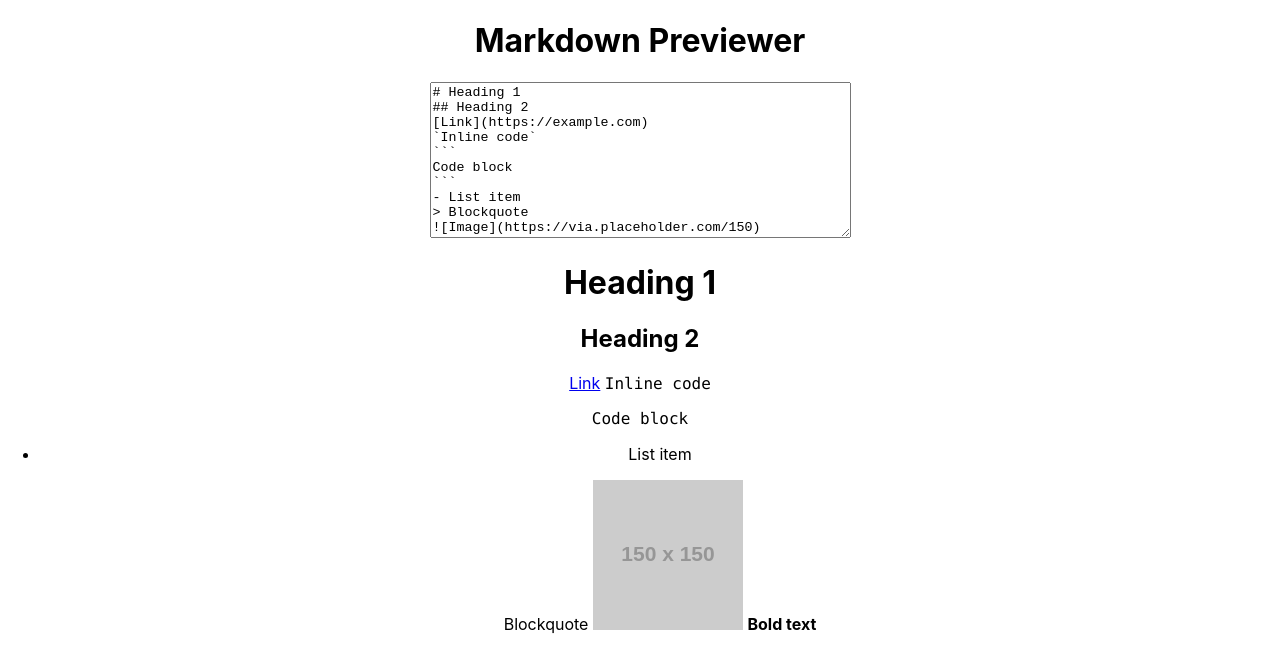
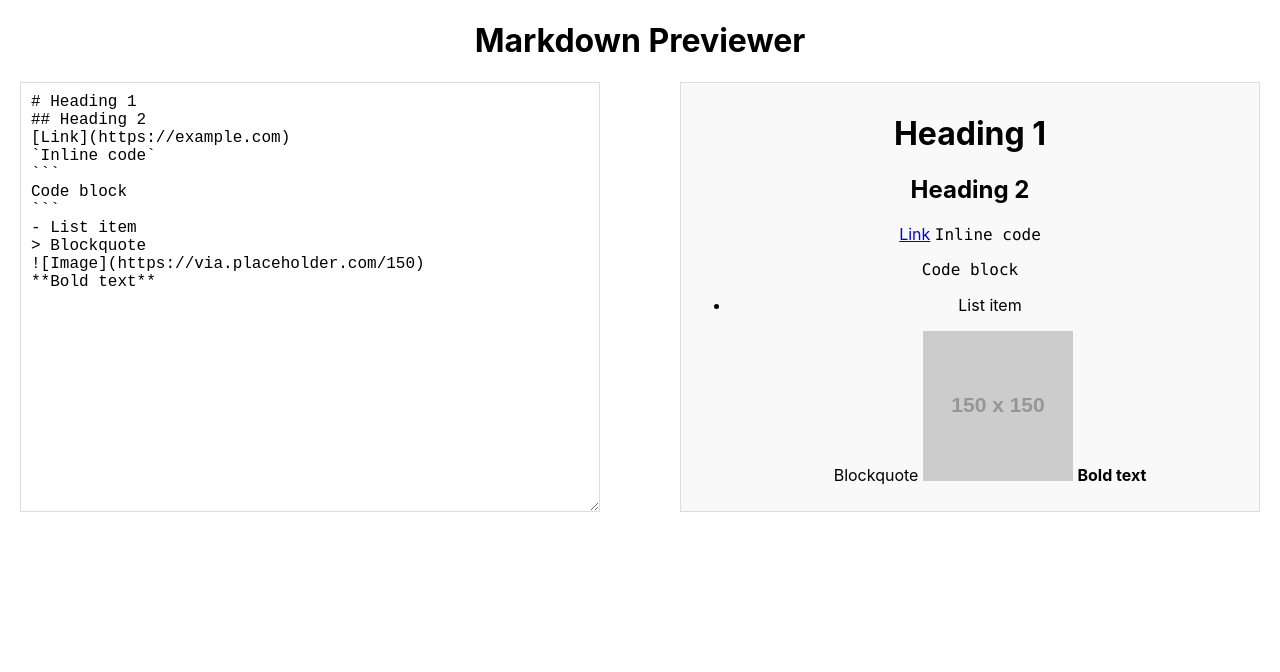
Before and after one commit to Josephorokpo/markdown-previewer, a React (Create React App) app: page / in a window 1280 px wide. Shown: the top 672 px of the page. Built offline with nearby package versions, Linux system fonts and the light colour scheme.

Commit message:
Add basic styling to the project

```diff
--- a/src/App.css
+++ b/src/App.css
@@ -1,38 +1,23 @@
 .App {
   text-align: center;
+  margin: 20px;
 }
 
-.App-logo {
-  height: 40vmin;
-  pointer-events: none;
+.container {
+  display: flex;
+  justify-content: space-between;
 }
 
-@media (prefers-reduced-motion: no-preference) {
-  .App-logo {
-    animation: App-logo-spin infinite 20s linear;
-  }
+textarea {
+  width: 45%;
+  padding: 10px;
+  font-size: 16px;
+  border: 1px solid #ddd;
 }
 
-.App-header {
-  background-color: #282c34;
-  min-height: 100vh;
-  display: flex;
-  flex-direction: column;
-  align-items: center;
-  justify-content: center;
-  font-size: calc(10px + 2vmin);
-  color: white;
+#preview {
+  width: 45%;
+  padding: 10px;
+  border: 1px solid #ddd;
+  background-color: #f9f9f9;
 }
-
-.App-link {
-  color: #61dafb;
-}
-
-@keyframes App-logo-spin {
-  from {
-    transform: rotate(0deg);
-  }
-  to {
-    transform: rotate(360deg);
-  }
-}
```
